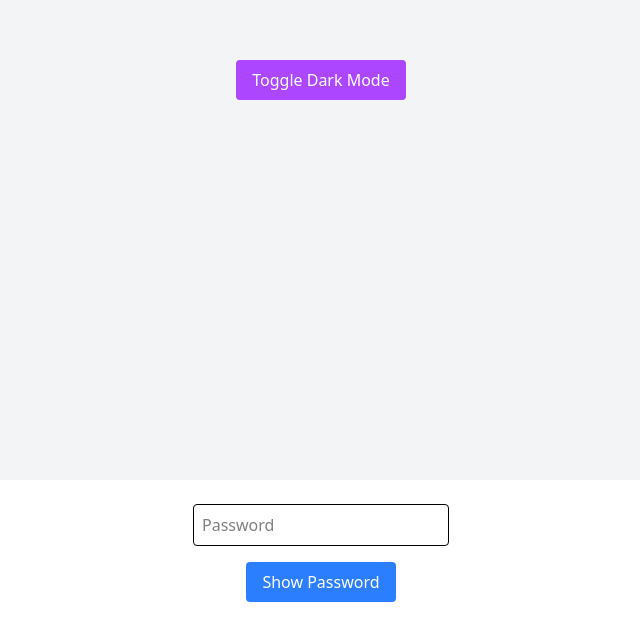
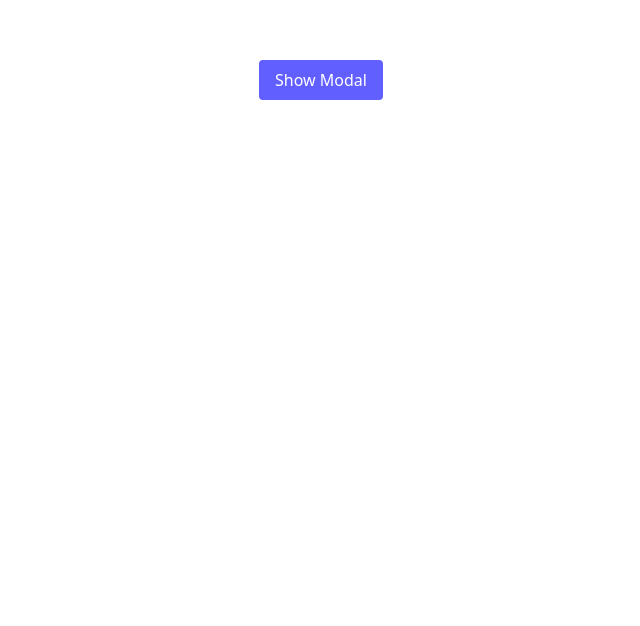
Before and after one commit to saad-mamun/Power-Of-useState, a React (Vite) app: page / in a window 1280 px wide. Shown: the part 320-946 px from the top of the page, without its empty margins (319-959 px from the left). After the commit the page ends 800 px from the top, so only its background shows below. Built offline with nearby package versions, Linux system fonts and the light colour scheme.

Commit message:
CenterdModalWithBlurredBackground

```diff
--- a/src/App.jsx
+++ b/src/App.jsx
@@ -4,6 +4,7 @@ import UpdateText from "./components/UpdateText";
 import BColor from "./components/BColor";
 import ToggleDark from "./components/ToggleDark";
 import PasswordToggle from "./components/PasswordToggle";
+import CenterModal from "./components/CenterModal";
 
 
 const App = () => {
@@ -12,8 +13,9 @@ const App = () => {
       {/* <RemoveList/>
       <UpdateText/>
       <BColor/> */}
-      <ToggleDark/>
-      <PasswordToggle/>
+      {/* <ToggleDark/>
+      <PasswordToggle/> */}
+      <CenterModal/>
     </>
   );
 };
--- /dev/null
+++ b/src/components/CenterModal.jsx
@@ -0,0 +1,34 @@
+import React, {useState} from 'react'
+
+const CenterModal = () => {
+  const [open, setOpen] = useState(false);
+
+  return (
+    <div className="flex flex-col items-center justify-center h-screen">
+      <button
+        onClick={() => setOpen(true)}
+        className="px-4 py-2 bg-indigo-500 text-white rounded"
+      >
+        Show Modal
+      </button>
+
+      {open && (
+        <div className="fixed inset-0 bg-black/30 backdrop-blur-sm flex items-center justify-center">
+          <div className="bg-white p-8 rounded-lg">
+            <h1 className="text-xl font-semibold mb-4">
+              Blurred Background Modal
+            </h1>
+            <button
+              onClick={() => setOpen(false)}
+              className="px-4 py-2 bg-red-500 text-white rounded"
+            >
+              Close
+            </button>
+          </div>
+        </div>
+      )}
+    </div>
+  );
+}
+
+export default CenterModal
```
